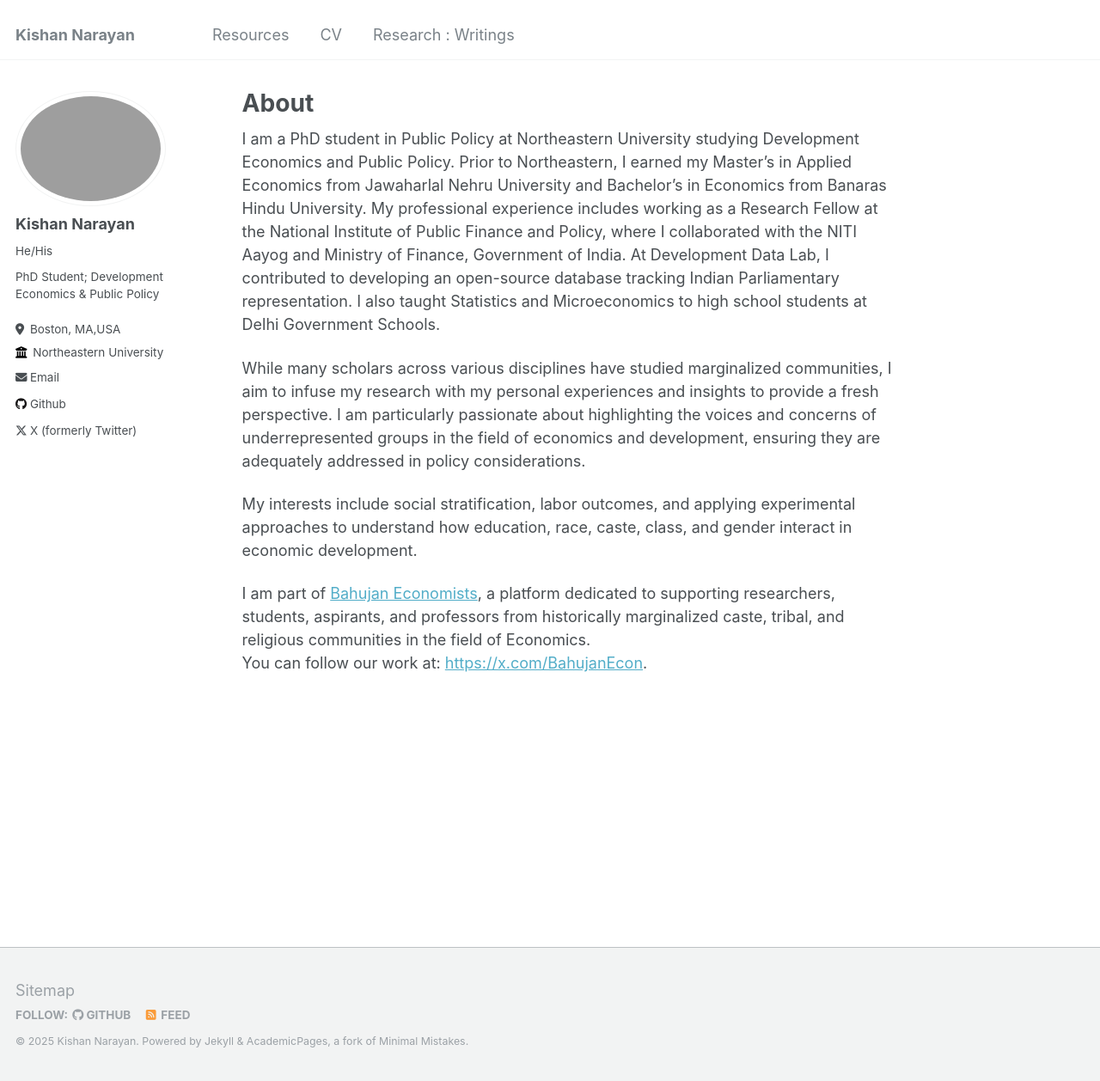
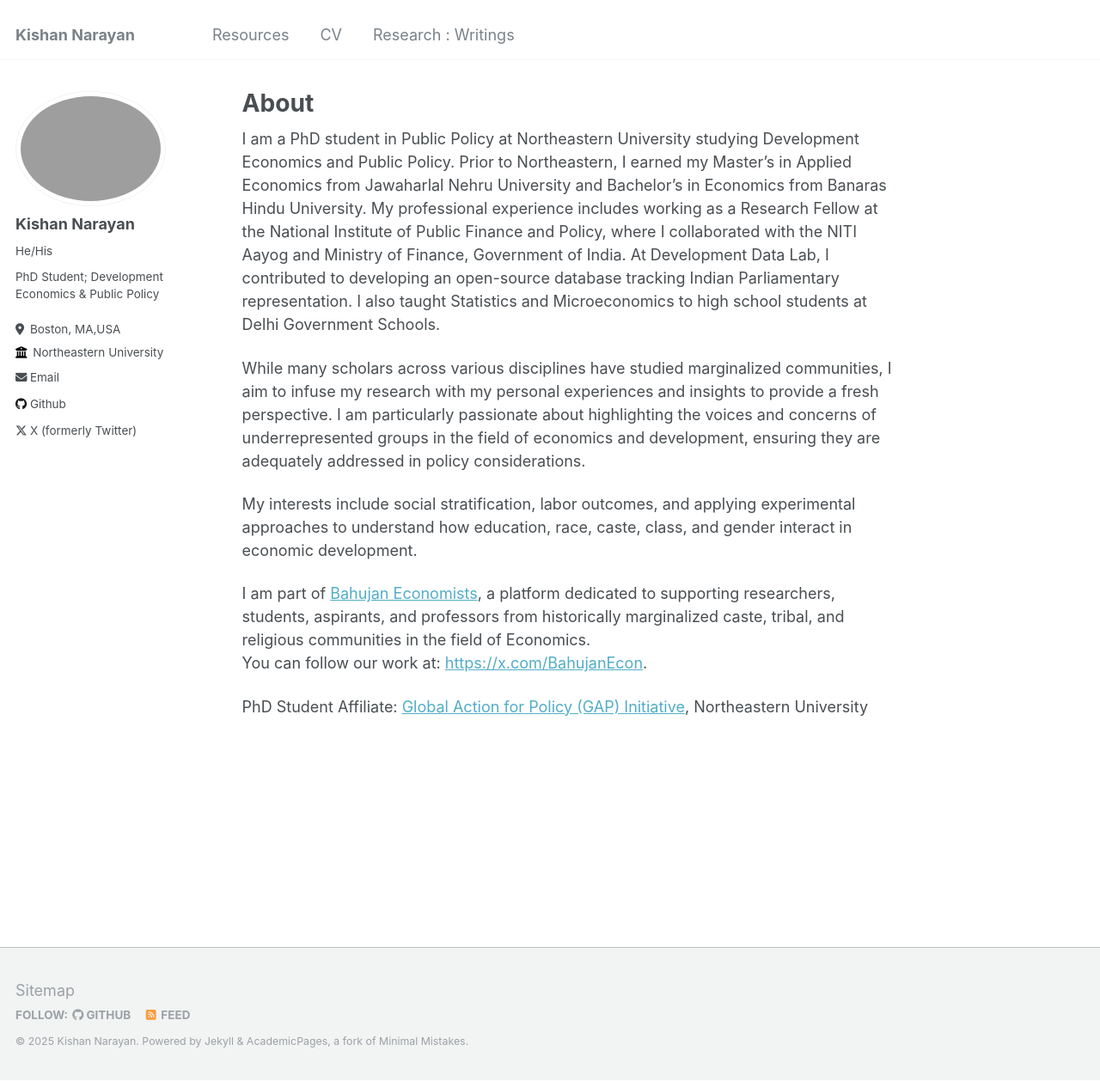
Before and after one commit to narayankishan/narayankishan.github.io, a Jekyll site: the page built from _pages/about.md, in a window 1280 px wide and 1258 px high. Shown: the whole window at 86% size. Built offline with Jekyll 4.4.1, drawn with Linux system fonts in a browser that asks for light colours.

Commit message:
Update about.md

```diff
--- a/_pages/about.md
+++ b/_pages/about.md
@@ -15,3 +15,5 @@ My interests include social stratification, labor outcomes, and applying experim
 
 I am part of <a href="https://bahujanecon.org/" target="_blank">Bahujan Economists</a>, a platform dedicated to supporting researchers, students, aspirants, and professors from historically marginalized caste, tribal, and religious communities in the field of Economics.  <br>
 You can follow our work at: <a href="https://x.com/BahujanEcon" target="_blank">https://x.com/BahujanEcon</a>.
+
+PhD Student Affiliate: <a href="https://cssh.northeastern.edu/gap/" target="_blank">Global Action for Policy (GAP) Initiative</a>, Northeastern University
```
